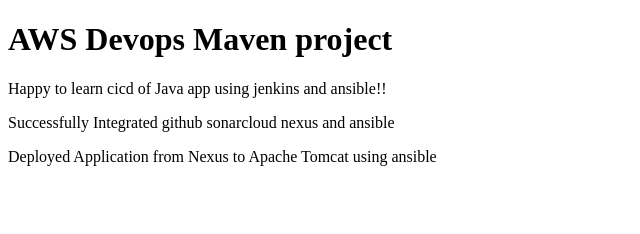
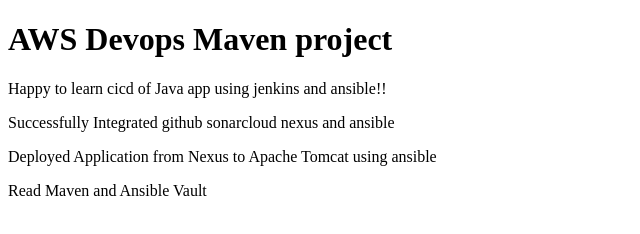
Before and after one commit to ijazclouddev/CI-CD-Pipeline-with-Jenkins-deploy-tomcat, a plain HTML site: page src/main/webapp/index.html in a window 1280 px wide. Shown: the whole page, without its empty margins (0-640 px from the left). Drawn offline with Linux system fonts and the light colour scheme.

Commit message:
Update index.html

```diff
--- a/src/main/webapp/index.html
+++ b/src/main/webapp/index.html
@@ -8,5 +8,6 @@
     <p>Happy to learn cicd of Java app using jenkins and ansible!!</p>
     <p> Successfully Integrated github sonarcloud nexus and ansible</p>
     <p> Deployed Application from Nexus to Apache Tomcat using ansible</p>
+    <p> Read Maven and Ansible Vault</p>
   </body>
 </html>
```
